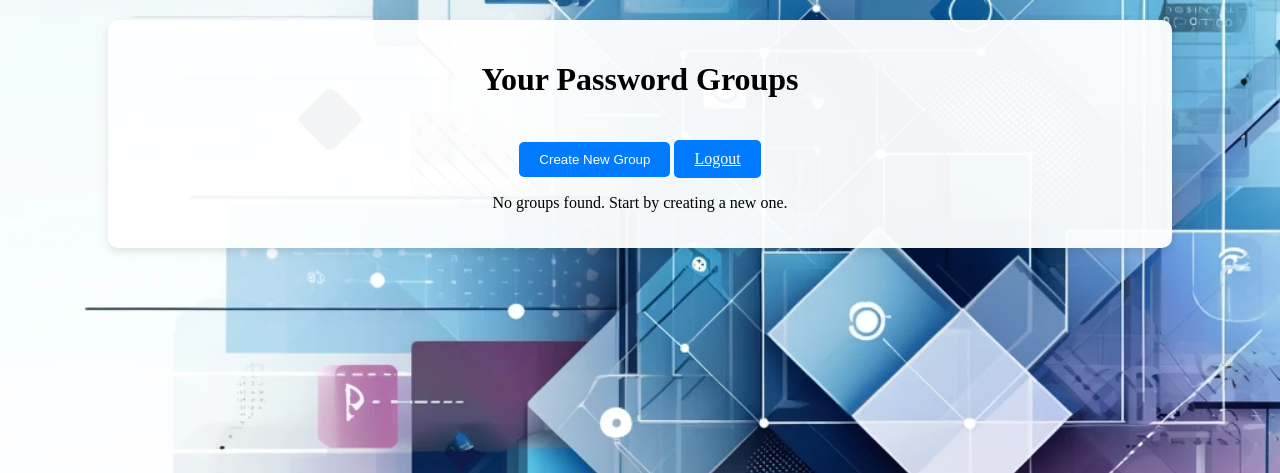
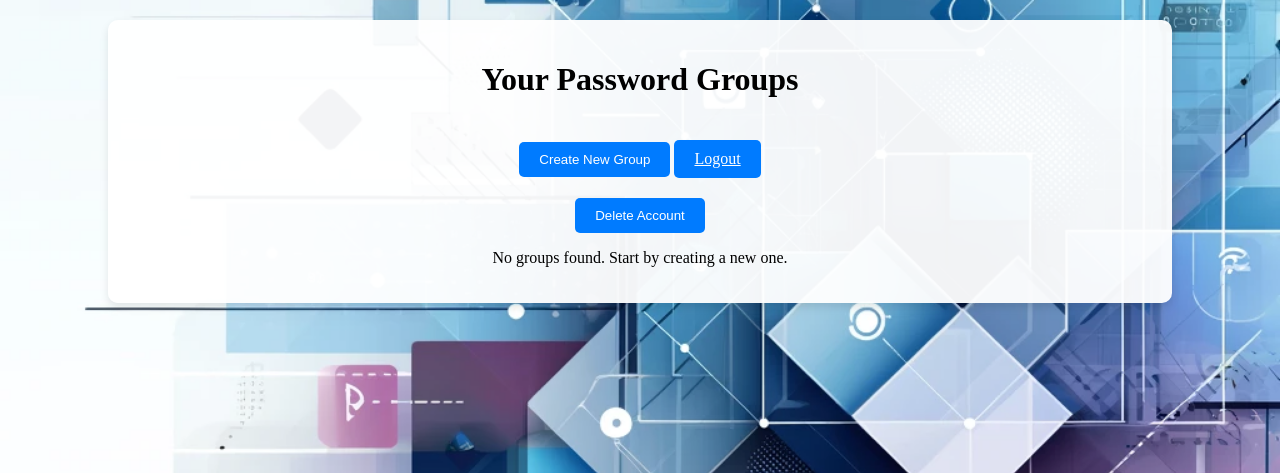
Before and after one commit to alexingman/password_manager, a Flask app: page /dashboard in a window 1280 px wide. Shown: the top 473 px of the page. Run offline with Flask 3, Linux system fonts and the light colour scheme; the visitor is signed in with stand-in values (Sample User, id 1); parts of the project's set-up code (start-up, migrations or seed data) failed here and were passed over; some libraries are stand-ins or nearby versions.

Commit message:
added account deleting button, added csrf protection

```diff
--- a/application/app.py
+++ b/application/app.py
@@ -1,5 +1,7 @@
 from flask import Flask, render_template, request, redirect, url_for, flash, session as flask_session, jsonify
 from flask_bcrypt import Bcrypt
+from flask_wtf.csrf import generate_csrf
+from flask_wtf import CSRFProtect
 from sqlalchemy import create_engine
 from sqlalchemy.orm import sessionmaker
 from database.database_handler import Base, User, Group, Password
@@ -8,9 +10,11 @@ import secrets
 import string
 
 app = Flask(__name__, static_folder='static', template_folder='templates')
-secret_key = secrets.token_hex(32)
+secret_key = secrets.token_hex(64)
 app.secret_key = secret_key
+app.config['SECRET_KEY'] = secret_key
 bcrypt = Bcrypt(app)
+csrf = CSRFProtect(app)
 
 # Specify the correct path to the database file
 database_path = 'sqlite:///database/application_database.db'
@@ -56,7 +60,7 @@ def register():
             flash("Password must be at least 8 characters long!")
             return redirect(url_for('register'))
 
-        # Hash the password before storing it in the database
+        # Hash the password and username before storing it in the database
         hashed_password = bcrypt.generate_password_hash(password).decode('utf-8')
 
         # Create a new user and add it to the database
@@ -190,6 +194,7 @@ def delete_password(password_id):
 
     return redirect(url_for('view_group', group_id=password.group_id))
 
+
 @app.route('/delete_group/<int:group_id>', methods=['POST'])
 def delete_group(group_id):
     if 'user_id' not in flask_session:
@@ -210,5 +215,34 @@ def delete_group(group_id):
     return redirect(url_for('dashboard'))
 
 
+@app.route('/delete_account', methods=['POST'])
+def delete_account():
+    if 'user_id' not in flask_session:
+        flash("You need to be logged in to delete your account.")
+        return redirect(url_for('login'))
+
+    user_id = flask_session['user_id']
+    user = db_session.query(User).filter_by(user_id=user_id).first()
+
+    if user:
+        if user.groups:
+            flash("Cannot delete account that contains password groups", "error")
+            return redirect(url_for('dashboard'))
+        db_session.delete(user)
+        db_session.commit()
+        flask_session.pop('user_id', None)  # Clear user session
+        flash("Your account has been successfully deleted.")
+        return redirect(url_for('index'))
+    else:
+        flash("User not found.")
+        return redirect(url_for('dashboard'))
+
+
+@app.context_processor
+def inject_csrf_token():
+    return dict(csrf_token=generate_csrf())
+
+
+
 if __name__ == '__main__':
     app.run(debug=True)
--- a/application/templates/add_password.html
+++ b/application/templates/add_password.html
@@ -15,6 +15,8 @@
 <body>
     <h1>Add New Password</h1>
     <form action="" method="post">
+        <input type="hidden" name="csrf_token" value="{{ csrf_token }}"/>
+
         <label for="site_name">Site Name:</label>
         <input type="text" id="site_name" name="site_name" required><br>
 
--- a/application/templates/create_group.html
+++ b/application/templates/create_group.html
@@ -10,6 +10,8 @@
     <div class="container">
         <h1>Create a New Password Group</h1>
         <form method="POST">
+            <input type="hidden" name="csrf_token" value="{{ csrf_token }}"/>
+
             <div class="form-group">
                 <label for="group_name">Group Name:</label>
                 <input type="text" name="group_name" required>
--- a/application/templates/dashboard.html
+++ b/application/templates/dashboard.html
@@ -16,6 +16,12 @@
 
     <!-- Logout link -->
     <a href="{{ url_for('logout') }}" class="button">Logout</a>
+
+    <form action="{{ url_for('delete_account') }}" method="post" onsubmit="return confirm('Are you sure you want to delete your account? This cannot be undone.');">
+        <input type="hidden" name="csrf_token" value="{{ csrf_token }}"/>
+        <input type="submit" value="Delete Account" class="button">
+    </form>
+
 
     <!-- Flash messages display -->
     {% with messages = get_flashed_messages() %}
@@ -38,6 +44,7 @@
                 <div class="group-description">Description: {{ group.description }}</div>
             </a>
             <form action="{{ url_for('delete_group', group_id=group.group_id) }}" method="post" onsubmit="return confirm('Are you sure you want to delete this group?');">
+                <input type="hidden" name="csrf_token" value="{{ csrf_token }}"/>
                 <button type="submit" class="button">Delete Group</button>
             </form>
         </li>
--- a/application/templates/edit_password.html
+++ b/application/templates/edit_password.html
@@ -31,6 +31,8 @@
 <body>
     <h1>Edit Password</h1>
     <form action="" method="post">
+        <input type="hidden" name="csrf_token" value="{{ csrf_token }}"/>
+
         <label for="site_name">Site Name:</label>
         <input type="text" id="site_name" name="site_name" required value="{{ password.site_name }}"><br>
 
--- a/application/templates/login.html
+++ b/application/templates/login.html
@@ -28,6 +28,7 @@
         {% endwith %}
 
         <form action="/login" method="post">
+            <input type="hidden" name="csrf_token" value="{{ csrf_token }}"/>
             <input type="text" placeholder="Username" name="username" required><br>
             <input type="password" placeholder="Password" name="password" required><br>
             <button type="submit" class="button">Login</button>
--- a/application/templates/register.html
+++ b/application/templates/register.html
@@ -26,6 +26,7 @@
         {% endwith %}
 
         <form action="/register" method="post">
+            <input type="hidden" name="csrf_token" value="{{ csrf_token }}"/>
             <input type="text" placeholder="Username" name="username" required><br>
             <input type="password" placeholder="Password" name="password" required><br>
             <button type="submit" class="button">Register</button>
```
Also changed, not shown: application/database/application_database.db.
